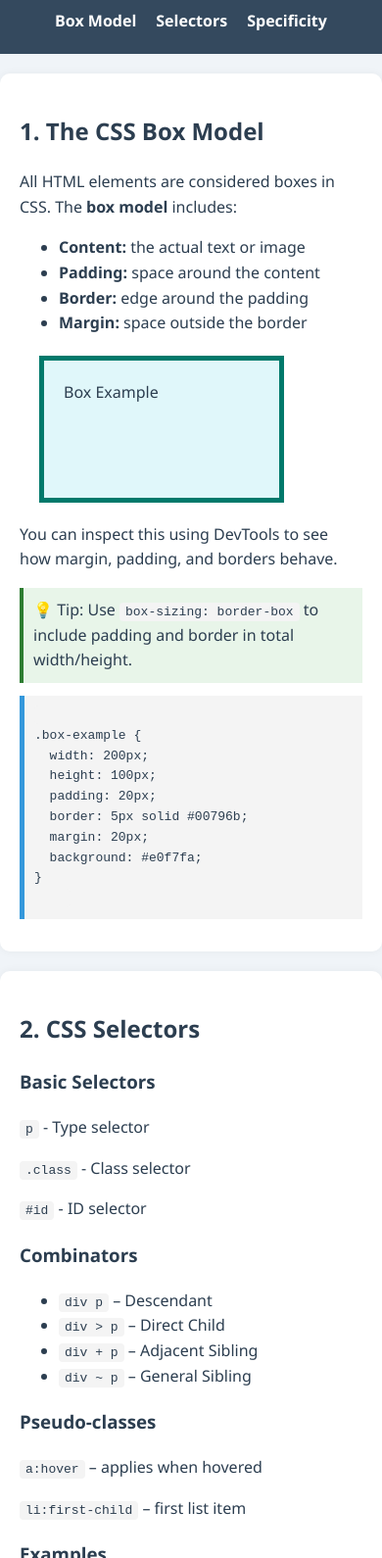
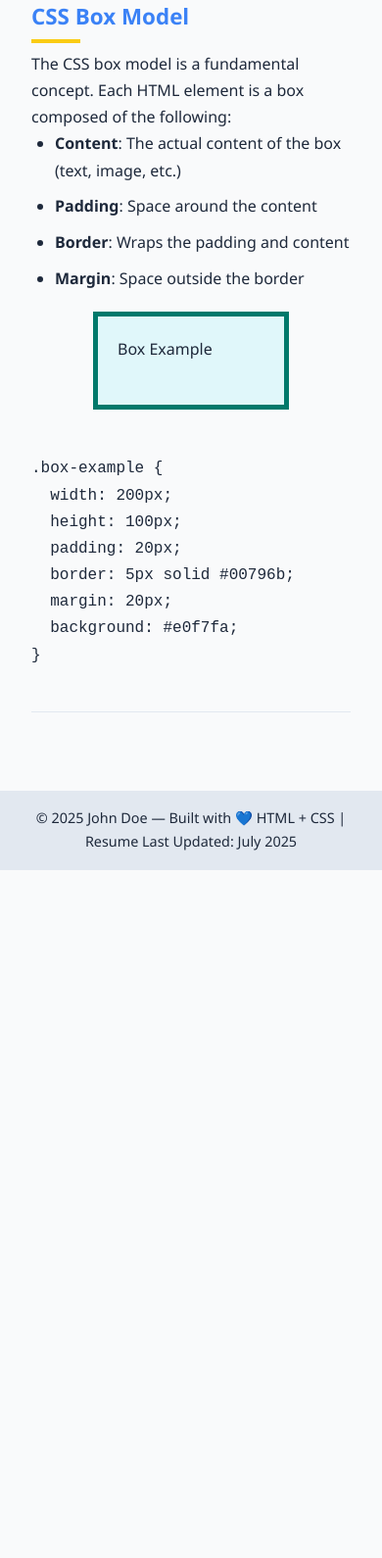
Before and after one commit to erjsingh2012/webdevroadmap, a plain HTML site: page Devporfolio/Week2/ccsBasic2.html in a window 390 px wide. Shown: the part 207-1797 px from the top of the page at 98% size. After the commit the page ends 1095 px from the top, so only its background shows below. Drawn offline with Linux system fonts and the light colour scheme.

Commit message:
More infor

```diff
--- a/Devporfolio/Week2/ccsBasic2.html
+++ b/Devporfolio/Week2/ccsBasic2.html
@@ -1,159 +1,204 @@
 <!DOCTYPE html>
 <html lang="en">
+
 <head>
   <meta charset="UTF-8" />
-  <meta name="viewport" content="width=device-width, initial-scale=1.0"/>
-  <title>CSS Deep Dive: Box Model, Selectors, Specificity</title>
+  <meta name="viewport" content="width=device-width, initial-scale=1.0" />
+  <title>Responsive Resume - John Doe</title>
   <style>
-    body {
+    /* CSS Variables for Theming */
+    :root {
+      --primary-color: #0f172a;
+      --accent-color: #3b82f6;
+      --light-bg: #f9fafb;
+      --dark-text: #1e293b;
+      --font-main: 'Segoe UI', sans-serif;
+      --highlight: #facc15;
+    }
+
+    [data-theme="dark"] {
+      --primary-color: #1e293b;
+      --accent-color: #60a5fa;
+      --light-bg: #0f172a;
+      --dark-text: #f8fafc;
+    }
+
+    * {
+      box-sizing: border-box;
       margin: 0;
       padding: 0;
-      font-family: 'Segoe UI', Tahoma, Geneva, Verdana, sans-serif;
-      background: #f0f4f8;
-      color: #2c3e50;
-      line-height: 1.6;
     }
 
-    header, footer {
-      background-color: #34495e;
-      color: white;
-      padding: 20px;
-      text-align: center;
+    html {
+      scroll-behavior: smooth;
     }
 
-    h1, h2, h3 {
-      color: #2c3e50;
+    body {
+      font-family: var(--font-main);
+      background-color: var(--light-bg);
+      color: var(--dark-text);
+      line-height: 1.7;
+      font-size: 16px;
+    }
+
+    header {
+      background: var(--primary-color);
+      color: white;
+      text-align: center;
+      padding: 2rem 1rem;
+      box-shadow: 0 2px 6px rgba(0, 0, 0, 0.1);
+    }
+
+    header h1 {
+      font-size: 2.5rem;
+      letter-spacing: 1px;
+    }
+
+    header p {
+      font-size: 1.1rem;
+      opacity: 0.95;
+    }
+
+    .theme-toggle {
+      position: fixed;
+      top: 1rem;
+      right: 1rem;
+      background: var(--accent-color);
+      color: white;
+      border: none;
+      padding: 0.5rem 1rem;
+      border-radius: 5px;
+      cursor: pointer;
+    }
+
+    .container {
+      max-width: 1000px;
+      margin: auto;
+      padding: 2rem;
     }
 
     section {
-      background: white;
-      margin: 20px auto;
-      max-width: 900px;
-      padding: 20px;
-      border-radius: 10px;
-      box-shadow: 0 0 10px rgba(0,0,0,0.05);
+      margin-bottom: 3rem;
+      padding-bottom: 1rem;
+      border-bottom: 1px solid #e2e8f0;
     }
 
-    .box-example {
-      width: 200px;
-      height: 100px;
-      background: #e0f7fa;
-      padding: 20px;
-      border: 5px solid #00796b;
-      margin: 20px;
+    h2 {
+      font-size: 1.7rem;
+      color: var(--accent-color);
+      margin-bottom: 1rem;
+      position: relative;
     }
 
-    .selector-demo p {
-      margin-bottom: 10px;
+    h2::after {
+      content: '';
+      position: absolute;
+      width: 50px;
+      height: 4px;
+      background: var(--highlight);
+      bottom: -8px;
+      left: 0;
     }
 
-    .selector-demo .class-select {
-      color: green;
+    .info-grid {
+      display: grid;
+      grid-template-columns: repeat(auto-fit, minmax(250px, 1fr));
+      gap: 2rem;
     }
 
-    .selector-demo #id-select {
-      color: blue;
+    .tag {
+      background: #e0f2fe;
+      color: #0369a1;
+      padding: 0.4rem 0.8rem;
+      margin: 0.3rem;
+      border-radius: 20px;
+      font-size: 0.9rem;
+      display: inline-block;
+      transition: all 0.3s ease-in-out;
     }
 
-    .selector-demo div > span {
-      font-weight: bold;
+    .tag:hover {
+      background: var(--accent-color);
+      color: white;
+      transform: scale(1.05);
     }
 
-    .selector-demo a:hover {
-      color: red;
+    ul {
+      padding-left: 1.5rem;
     }
 
-    .specificity-demo p {
-      color: black;
+    li {
+      margin-bottom: 0.6rem;
     }
 
-    .specificity-demo .important {
-      color: orange;
+    .experience-item, .education-item {
+      padding-left: 1rem;
+      border-left: 4px solid var(--accent-color);
+      margin-bottom: 2rem;
+      transition: all 0.3s ease-in-out;
     }
 
-    .specificity-demo #unique {
-      color: purple;
+    .experience-item:hover, .education-item:hover {
+      background: #f1f5f9;
+      border-color: var(--highlight);
     }
 
-    .specificity-demo .override {
-      color: green !important;
+    .experience-item h3, .education-item h3 {
+      font-size: 1.3rem;
+      margin-bottom: 0.25rem;
     }
 
-    code {
-      background: #f4f4f4;
-      padding: 2px 6px;
-      border-radius: 4px;
-      font-family: monospace;
+    .experience-item p, .education-item p {
+      font-size: 0.95rem;
+      opacity: 0.9;
     }
 
-    pre {
-      background: #f4f4f4;
-      padding: 10px;
-      overflow-x: auto;
-      border-left: 5px solid #3498db;
+    .project-list li::marker {
+      color: var(--accent-color);
     }
 
-    .tip {
-      background: #e8f5e9;
-      padding: 10px;
-      border-left: 4px solid #2e7d32;
-      margin: 10px 0;
+    footer {
+      text-align: center;
+      padding: 1rem;
+      background: #e2e8f0;
+      font-size: 0.9rem;
     }
 
-    nav ul {
-      list-style-type: none;
-      display: flex;
-      justify-content: center;
-      gap: 20px;
-      padding: 0;
-      margin: 0;
+    @media (max-width: 600px) {
+      header h1 {
+        font-size: 1.8rem;
       }
 
-    nav a {
-      text-decoration: none;
-      color: white;
-      font-weight: bold;
+      h2 {
+        font-size: 1.4rem;
       }
-
-    nav a:hover {
-      text-decoration: underline;
     }
   </style>
 </head>
-<body>
 
-<header>
-  <h1>CSS Masterclass: Box Model, Selectors, and Specificity</h1>
-  <nav>
-    <ul>
-      <li><a href="#box-model">Box Model</a></li>
-      <li><a href="#selectors">Selectors</a></li>
-      <li><a href="#specificity">Specificity</a></li>
-    </ul>
-  </nav>
+<body data-theme="light">
+  <!-- Dark mode toggle button -->
+  <button class="theme-toggle" onclick="toggleTheme()">Toggle Dark Mode</button>
+
+  <header role="banner">
+    <h1 tabindex="0">John Doe</h1>
+    <p>Full Stack Developer | <a href="mailto:johndoe@example.com" aria-label="Email John Doe">johndoe@example.com</a> | +1 123 456 7890</p>
   </header>
 
-<main>
-
-  <!-- Box Model -->
-  <section id="box-model">
-    <h2>1. The CSS Box Model</h2>
-    <p>All HTML elements are considered boxes in CSS. The <strong>box model</strong> includes:</p>
+  <main class="container">
+    <!-- Insert original CSS tutorial content here -->
+    <section id="css-box-model">
+      <h2>CSS Box Model</h2>
+      <p>The CSS box model is a fundamental concept. Each HTML element is a box composed of the following:</p>
       <ul>
-      <li><strong>Content:</strong> the actual text or image</li>
-      <li><strong>Padding:</strong> space around the content</li>
-      <li><strong>Border:</strong> edge around the padding</li>
-      <li><strong>Margin:</strong> space outside the border</li>
+        <li><strong>Content</strong>: The actual content of the box (text, image, etc.)</li>
+        <li><strong>Padding</strong>: Space around the content</li>
+        <li><strong>Border</strong>: Wraps the padding and content</li>
+        <li><strong>Margin</strong>: Space outside the border</li>
       </ul>
-
-    <div class="box-example">Box Example</div>
-
-    <p>You can inspect this using DevTools to see how margin, padding, and borders behave.</p>
-
-    <div class="tip">
-      💡 Tip: Use <code>box-sizing: border-box</code> to include padding and border in total width/height.
+      <div style="width: 200px; height: 100px; background: #e0f7fa; padding: 20px; border: 5px solid #00796b; margin: 20px auto;">
+        Box Example
       </div>
-
       <pre><code>
 .box-example {
   width: 200px;
@@ -165,75 +210,20 @@
 }
       </code></pre>
     </section>
-
-  <!-- Selectors -->
-  <section id="selectors" class="selector-demo">
-    <h2>2. CSS Selectors</h2>
-
-    <h3>Basic Selectors</h3>
-    <p><code>p</code> - Type selector</p>
-    <p><code>.class</code> - Class selector</p>
-    <p><code>#id</code> - ID selector</p>
-
-    <h3>Combinators</h3>
-    <ul>
-      <li><code>div p</code> – Descendant</li>
-      <li><code>div > p</code> – Direct Child</li>
-      <li><code>div + p</code> – Adjacent Sibling</li>
-      <li><code>div ~ p</code> – General Sibling</li>
-    </ul>
-
-    <h3>Pseudo-classes</h3>
-    <p><code>a:hover</code> – applies when hovered</p>
-    <p><code>li:first-child</code> – first list item</p>
-
-    <h3>Examples</h3>
-    <p class="class-select">This uses a class selector (.class-select)</p>
-    <p id="id-select">This uses an ID selector (#id-select)</p>
-    <div>
-      <span>This span is a child of div</span>
-    </div>
-    <p><a href="#">Hover this link</a></p>
-  </section>
-
-  <!-- Specificity -->
-  <section id="specificity" class="specificity-demo">
-    <h2>3. CSS Specificity</h2>
-
-    <p>Specificity determines which CSS rule is applied when multiple rules match the same element.</p>
-
-    <h3>Order of Specificity</h3>
-    <ol>
-      <li>Inline styles (e.g. <code>style="..."</code>)</li>
-      <li>ID selectors <code>(#id)</code></li>
-      <li>Class, attributes, and pseudo-classes <code>(.class, [type], :hover)</code></li>
-      <li>Element and pseudo-elements <code>(div, p, ::before)</code></li>
-    </ol>
-
-    <p><strong>!important</strong> overrides all other declarations (use carefully!)</p>
-
-    <h3>Example:</h3>
-    <p class="important" id="unique">This has both class (.important) and ID (#unique)</p>
-    <p class="override" style="color: red;">Green wins due to <code>!important</code>.</p>
-
-    <h3>Specificity Calculation</h3>
-    <ul>
-      <li><code>p</code> → 0,0,0,1</li>
-      <li><code>.important</code> → 0,0,1,0</li>
-      <li><code>#unique</code> → 0,1,0,0</li>
-      <li><code>style="..."</code> → 1,0,0,0</li>
-    </ul>
-
-    <div class="tip">
-      💡 Tip: Use the <a href="https://specificity.keegan.st/" target="_blank">Specificity Calculator</a> to debug conflicts.
-    </div>
-  </section>
-
   </main>
 
-<footer>
-  <p>Created as a CSS Fundamentals Guide by ChatGPT · © 2025</p>
+  <footer role="contentinfo">
+    <p>&copy; 2025 John Doe — Built with 💙 HTML + CSS | Resume Last Updated: July 2025</p>
   </footer>
 
+  <script>
+    // JavaScript for toggling between light and dark mode
+    function toggleTheme() {
+      const body = document.body;
+      const current = body.getAttribute('data-theme');
+      body.setAttribute('data-theme', current === 'light' ? 'dark' : 'light');
+    }
+  </script>
 </body>
+
 </html>
```
Lines whose indentation alone changed are shown as unchanged.
